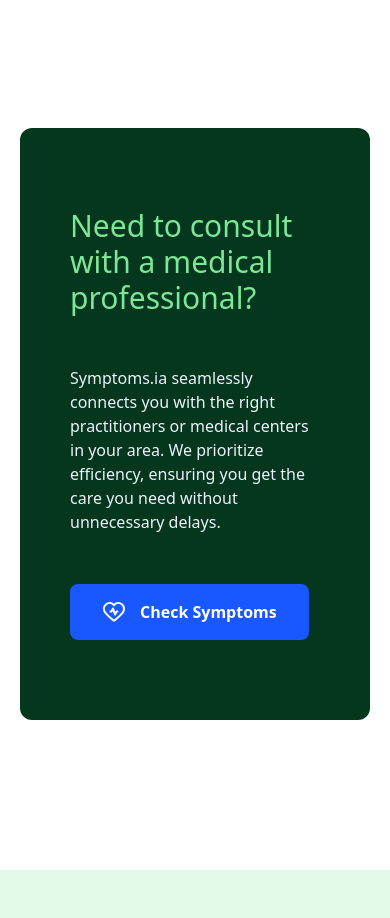
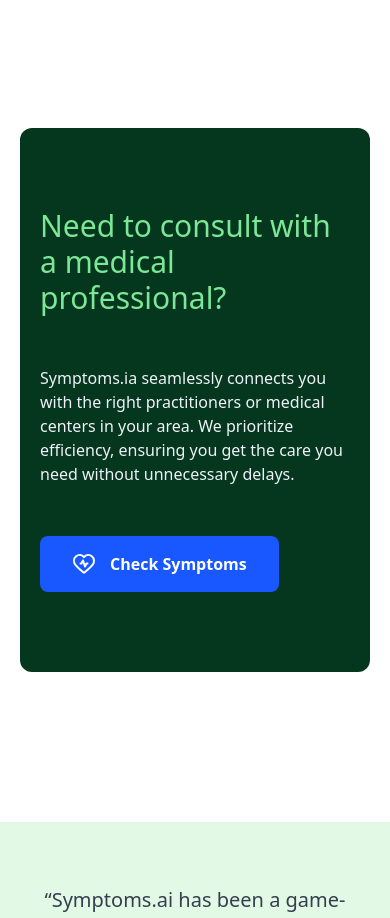
Before and after one commit to DaramolaD/symptoms.ai, a Next.js app: page / in a window 390 px wide. Shown: the part 4050-4968 px from the top of the page. Built offline with nearby package versions, Linux system fonts and the light colour scheme.

Commit message:
padding_style

```diff
--- a/components/Cta.tsx
+++ b/components/Cta.tsx
@@ -9,7 +9,7 @@ type Props = {}
 function Cta({ }: Props) {
     return (
         <div className="cta w-full py-[50px] md:py-[0px] flex justify-center md:block px-[20px] md:px[0px] bg-cover bg-center bg-no-repeat md:bg-[url('/male_doc.jpg')]">
-            <div className="w-[450px] bg-[#05361E] md:bg-inherit rounded-[12px] md:rounded-[0px] service_1 grid grid-cols-1 items-center gap-[50px] px-[50px] py-[80px] max-[768px]:flex-col">
+            <div className="w-[450px] bg-[#05361E] md:bg-inherit rounded-[12px] md:rounded-[0px] service_1 grid grid-cols-1 items-center gap-[50px] px-[20px] md:px-[50px] py-[80px] max-[768px]:flex-col">
                 <h3 className='text-[#7CE797] md:text-[#05361E] text-3xl font-normal'>Need to consult with a medical professional?</h3>
                 <p className='text-[#EFF2F9] md:text-[#05361E]'>Symptoms.ia seamlessly connects you with the right practitioners or medical centers in your area. We prioritize efficiency, ensuring you get the care you need without unnecessary delays.</p>
                 <Button text="Check Symptoms" />
```
